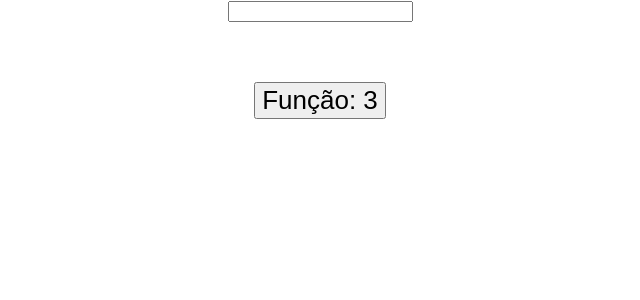
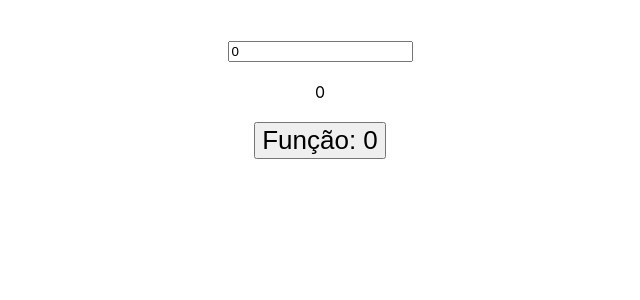
Before and after one commit to luiscns-alt/treinaweb-react-hooks, a React (Vite) app in the folder project-hooks/: page / in a window 1280 px wide. Shown: the top 300 px of the page, without its empty margins (320-960 px from the left). Built offline with nearby package versions, Linux system fonts and the light colour scheme.

Commit message:
feat: dealing with event listeners, asynchronous code, and component destruction

```diff
--- a/project-hooks/src/App.jsx
+++ b/project-hooks/src/App.jsx
@@ -6,19 +6,29 @@ function Counter2(props) {
     const [title, setTitle] = useState('');
 
     useEffect(() => {
-        setInterval(() => {
-            console.log(1111);
-            setCounter(counter => counter + 1);
-        }, 2000)
+        function updateScroll() {
+            setTitle(window.scrollY);
+        }
+
+        const timer = setInterval(() => {
+        }, 1000);
+        window.addEventListener('scroll', updateScroll);
+
+        return () => {
+            window.removeEventListener('scroll', updateScroll);
+            clearInterval(timer);
+        }
     }, [])
 
     return (
         <>
+            <br/> <br/>
             <input type="text" value={title} onChange={(event) => setTitle(event.target.value)} />
             <br /> <br />
             {title}
             <br /> <br />
             <button onClick={() => setCounter(counter + 1)}>Função: {counter}</button>
+            <br/> <br/>
         </>
     )
 }
```
